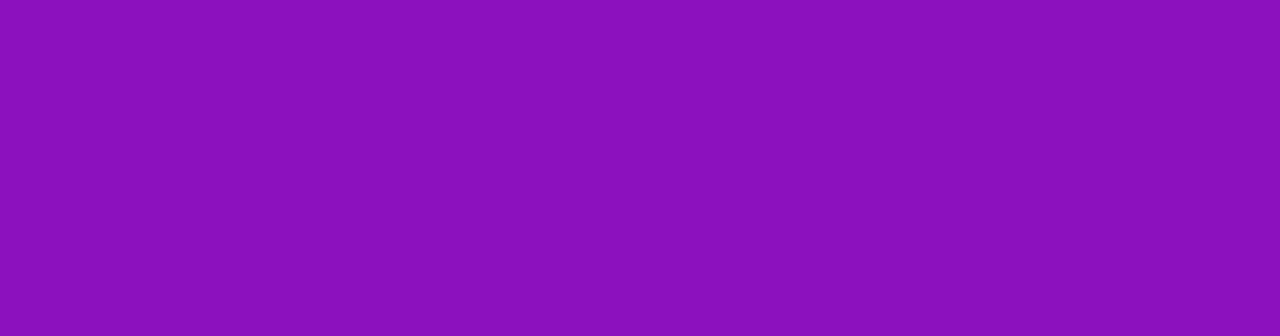
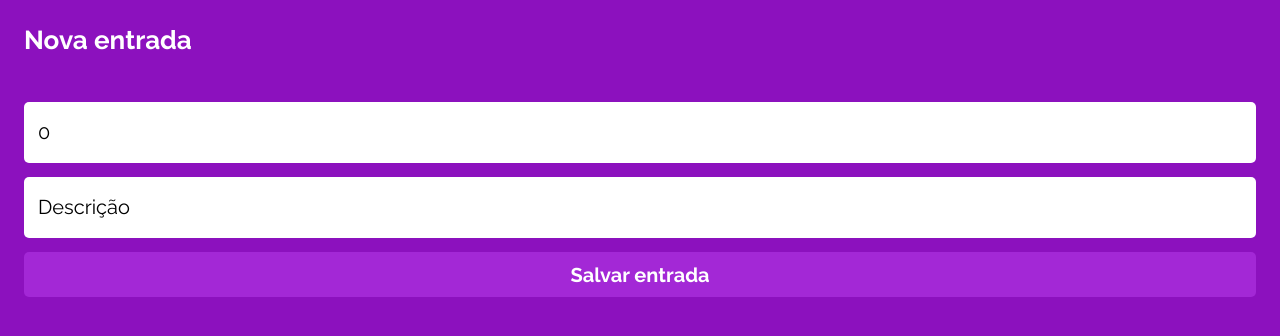
Before and after one commit to andreseichi/projeto13-mywallet-front, a React (Vite) app: page /deposit in a window 1280 px wide. Before the commit this address had no page. Shown: the top 336 px of the page. Built offline with nearby package versions, Linux system fonts and the light colour scheme; a web font is replaced by a local one.

Commit message:
página de deposito

```diff
--- a/src/Routes.jsx
+++ b/src/Routes.jsx
@@ -3,6 +3,7 @@ import { Routes as Router, Route } from 'react-router-dom';
 import { Login } from './pages/Login';
 import { SignUp } from './pages/SignUp';
 import { Home } from './pages/Home';
+import { Deposit } from './pages/Deposit';
 
 export function Routes() {
   return (
@@ -10,6 +11,7 @@ export function Routes() {
       <Route path="/" element={<Home />} />
       <Route path="/login" element={<Login />} />
       <Route path="/sign-up" element={<SignUp />} />
+      <Route path="/deposit" element={<Deposit />} />
     </Router>
   );
 }
--- /dev/null
+++ b/src/pages/Deposit/index.jsx
@@ -0,0 +1,47 @@
+import { useState } from 'react';
+
+import { Container, Header, Heading, Form, Input, Button } from './styles';
+
+export function Deposit() {
+  const [amount, setAmount] = useState(0);
+  const [description, setDescription] = useState('');
+  const [isLoading, setIsloading] = useState(false);
+
+  function submitForm(event) {
+    event.preventDefault();
+
+    console.log(amount, description);
+  }
+
+  return (
+    <Container>
+      <Header>
+        <Heading>Nova entrada</Heading>
+      </Header>
+
+      <Form onSubmit={(event) => submitForm(event)} disabled={isLoading}>
+        <Input
+          placeholder="Valor"
+          type="number"
+          name="amount"
+          onChange={(event) => setAmount(event.target.value)}
+          value={amount}
+          required
+        />
+        <Input
+          placeholder="Descrição"
+          type="text"
+          name="description"
+          onChange={(event) => setDescription(event.target.value)}
+          value={description}
+          required
+        />
+
+        <Button onSubmit={(event) => submitForm(event)} disabled={isLoading}>
+          Salvar entrada
+          {/* {isLoading ? <ThreeDots height="auto" color="#fff" /> : 'Entrar'} */}
+        </Button>
+      </Form>
+    </Container>
+  );
+}
--- /dev/null
+++ b/src/pages/Deposit/styles.js
@@ -0,0 +1,100 @@
+import styled from 'styled-components';
+
+import { Link } from 'react-router-dom';
+
+export const Container = styled.div`
+  width: auto;
+  padding: 24px 24px 16px 24px;
+  min-height: 100vh;
+
+  display: flex;
+  flex-direction: column;
+  justify-content: flex-start;
+  align-items: center;
+  gap: 14px;
+`;
+
+export const Header = styled.div`
+  width: 100%;
+  display: flex;
+  align-items: center;
+  justify-content: space-between;
+
+  color: #fff;
+
+  svg {
+    height: 24px;
+    width: 24px;
+
+    cursor: pointer;
+  }
+`;
+
+export const Heading = styled.h2`
+  font-weight: 700;
+  font-size: 26px;
+  line-height: 32px;
+
+  color: #ffffff;
+`;
+
+export const Form = styled.form`
+  width: 100%;
+  display: flex;
+  flex-direction: column;
+  align-items: center;
+  justify-content: flex-start;
+  gap: 14px;
+
+  margin-top: 32px;
+`;
+
+export const Input = styled.input`
+  width: 100%;
+  background: #ffffff;
+  border-radius: 5px;
+
+  color: #000;
+  font-size: 20px;
+  line-height: 25px;
+
+  padding: 18px 14px;
+
+  outline: none;
+
+  &[type='number'] {
+    -webkit-appearance: textfield;
+    -moz-appearance: textfield;
+    margin: 0;
+  }
+
+  :disabled {
+    background: #f2f2f2;
+  }
+
+  ::placeholder {
+    color: #000;
+  }
+`;
+
+export const Button = styled.button`
+  width: 100%;
+  height: 45px;
+  background: #a328d6;
+  border-radius: 5px;
+
+  font-size: 20px;
+  font-weight: 700;
+  line-height: 20px;
+  color: #fff;
+
+  padding: 12px;
+
+  display: flex;
+  align-items: center;
+  justify-content: center;
+
+  opacity: ${({ disabled }) => (disabled ? '0.6' : '1')};
+
+  cursor: pointer;
+`;
```
